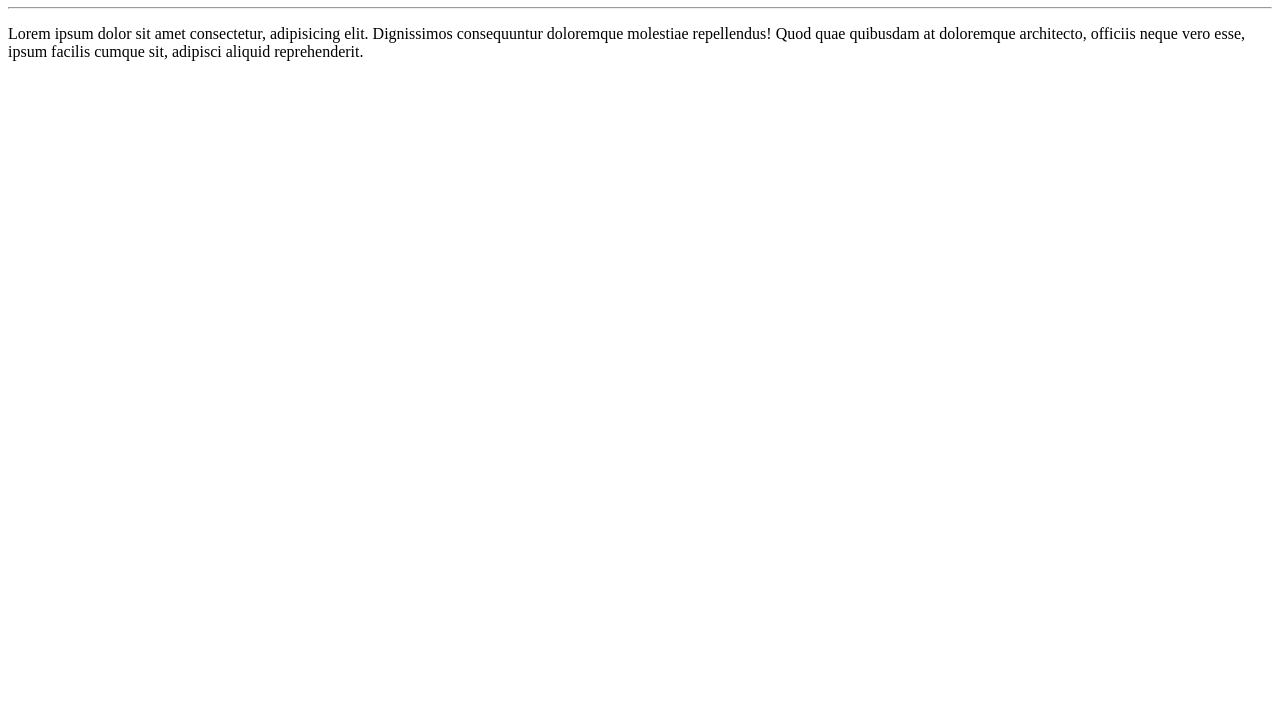
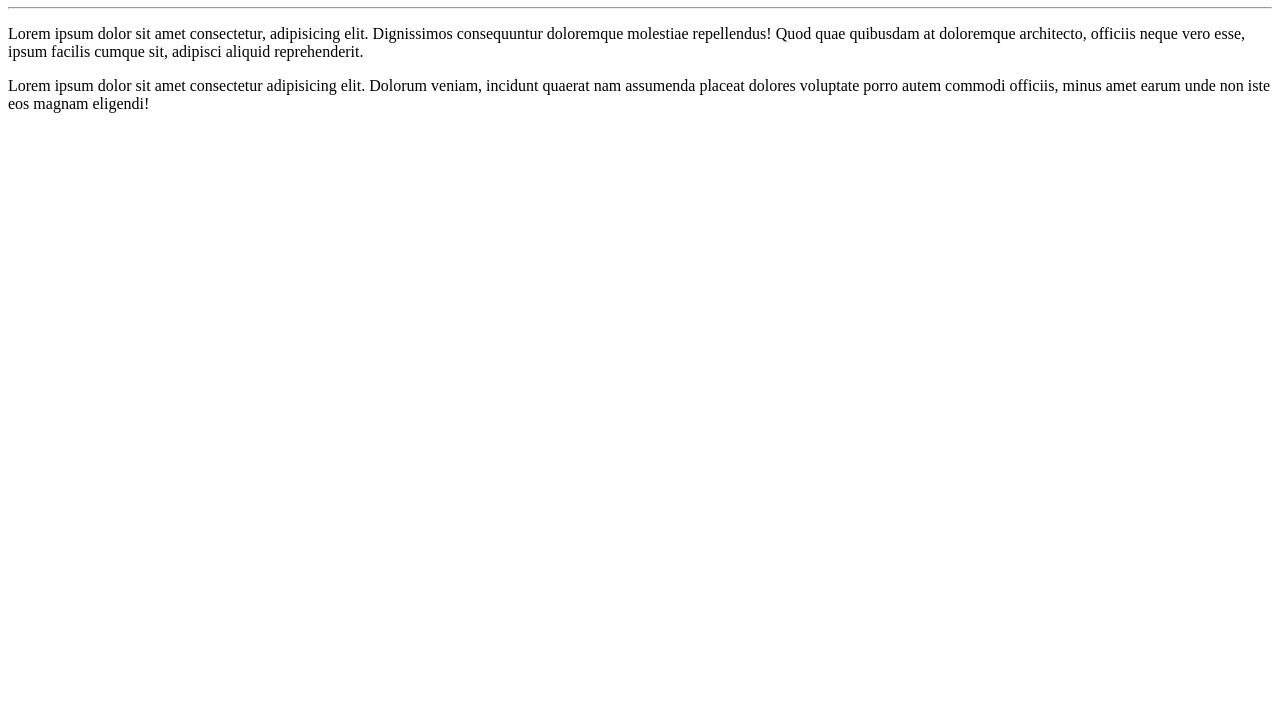
Before and after one commit to Joao-Victor-Santana/ola-mundo, a plain HTML site: page site-exemplo/index.html in a window 1280 px wide. Shown: the part 73-800 px from the top of the page. Drawn offline with Linux system fonts and the light colour scheme.

Commit message:
adicionei um parágrafo

```diff
--- a/site-exemplo/index.html
+++ b/site-exemplo/index.html
@@ -10,5 +10,7 @@
     <hr>
     <p>Lorem ipsum dolor sit amet consectetur, adipisicing elit. Dignissimos consequuntur doloremque molestiae repellendus! Quod quae quibusdam at doloremque architecto, officiis neque vero esse, ipsum facilis cumque sit, adipisci aliquid reprehenderit.</p>
 
+    <p>Lorem ipsum dolor sit amet consectetur adipisicing elit. Dolorum veniam, incidunt quaerat nam assumenda placeat dolores voluptate porro autem commodi officiis, minus amet earum unde non iste eos magnam eligendi!</p>
+
 </body>
 </html>
```
